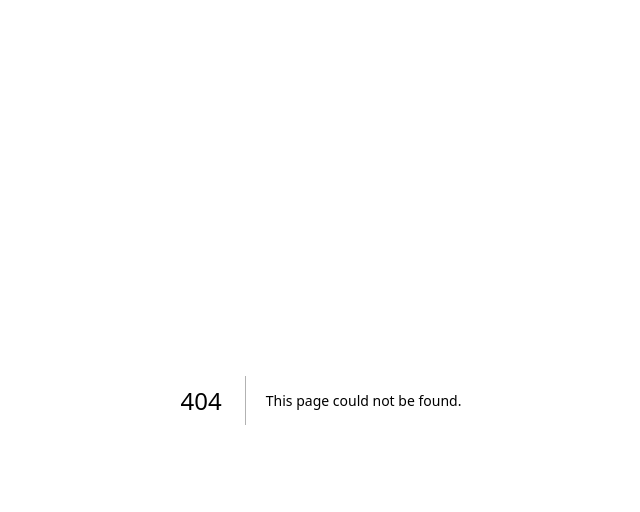
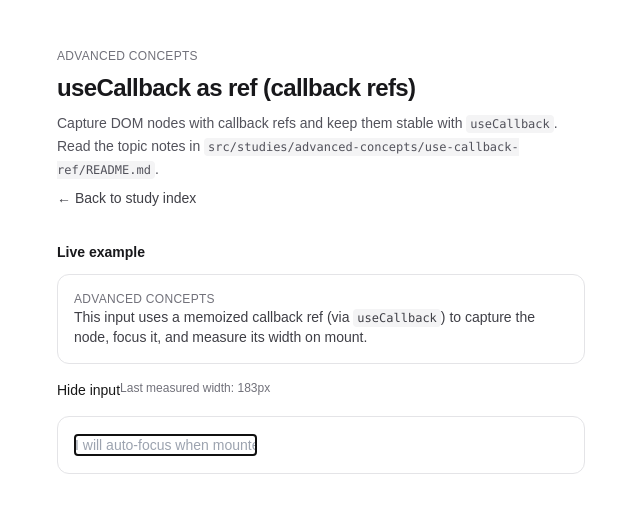
Before and after one commit to Rennatts/React-Next-studies, a Next.js app: page /studies/advanced-concepts/use-callback-ref in a window 1280 px wide. Before the commit this address had no page. Shown: the top 512 px of the page, without its empty margins (319-959 px from the left). Built offline with nearby package versions, Linux system fonts and the light colour scheme.

Commit message:
usecallback as ref

```diff
--- a/src/app/page.tsx
+++ b/src/app/page.tsx
@@ -113,6 +113,13 @@ const topics = [
     href: "/studies/advanced-concepts/use-id",
     category: "Advanced concepts",
   },
+  {
+    title: "useCallback as ref",
+    description:
+      "Callback refs let you capture DOM nodes on mount/unmount; memoize with useCallback to keep ref identity stable.",
+    href: "/studies/advanced-concepts/use-callback-ref",
+    category: "Advanced concepts",
+  },
 ] as const;
 
 export default function Home() {
--- /dev/null
+++ b/src/app/studies/advanced-concepts/use-callback-ref/page.tsx
@@ -0,0 +1,51 @@
+import type { Metadata } from "next";
+import Link from "next/link";
+import { UseCallbackRefDemo } from "@/studies/advanced-concepts/use-callback-ref/UseCallbackRefDemo";
+
+export const metadata: Metadata = {
+  title: "Study: useCallback as ref",
+  description:
+    "Advanced concept: callback refs and why you may memoize them with useCallback.",
+};
+
+export default function UseCallbackRefStudyPage() {
+  return (
+    <div className="mx-auto flex min-h-screen max-w-xl flex-col gap-8 px-6 py-12">
+      <header className="space-y-2">
+        <p className="text-xs font-medium uppercase tracking-wide text-zinc-500 dark:text-zinc-400">
+          Advanced concepts
+        </p>
+        <h1 className="text-2xl font-semibold tracking-tight text-zinc-900 dark:text-zinc-50">
+          useCallback as ref (callback refs)
+        </h1>
+        <p className="text-sm leading-relaxed text-zinc-600 dark:text-zinc-400">
+          Capture DOM nodes with callback refs and keep them stable with{" "}
+          <code className="rounded bg-zinc-100 px-1 py-0.5 text-xs dark:bg-zinc-900">
+            useCallback
+          </code>
+          . Read the topic notes in{" "}
+          <code className="rounded bg-zinc-100 px-1 py-0.5 text-xs dark:bg-zinc-900">
+            src/studies/advanced-concepts/use-callback-ref/README.md
+          </code>
+          .
+        </p>
+        <Link
+          href="/"
+          className="inline-flex text-sm font-medium text-zinc-700 underline-offset-4 hover:underline dark:text-zinc-300"
+        >
+          ← Back to study index
+        </Link>
+      </header>
+
+      <section aria-labelledby="demo-heading" className="space-y-3">
+        <h2
+          id="demo-heading"
+          className="text-sm font-semibold text-zinc-900 dark:text-zinc-50"
+        >
+          Live example
+        </h2>
+        <UseCallbackRefDemo />
+      </section>
+    </div>
+  );
+}
--- /dev/null
+++ b/src/studies/advanced-concepts/use-callback-ref/UseCallbackRefDemo.tsx
@@ -0,0 +1,57 @@
+"use client";
+
+import { useCallback, useState } from "react";
+
+export function UseCallbackRefDemo() {
+  const [show, setShow] = useState(true);
+  const [width, setWidth] = useState<number | null>(null);
+
+  const inputRef = useCallback((node: HTMLInputElement | null) => {
+    if (!node) return;
+    node.focus();
+    setWidth(Math.round(node.getBoundingClientRect().width));
+  }, []);
+
+  return (
+    <div className="space-y-4">
+      <div className="rounded-xl border border-zinc-200 p-4 dark:border-zinc-800">
+        <p className="text-xs font-medium uppercase tracking-wide text-zinc-500 dark:text-zinc-400">
+          Advanced concepts
+        </p>
+        <p className="mt-2 text-sm text-zinc-700 dark:text-zinc-300">
+          This input uses a <span className="font-medium">memoized callback ref</span>{" "}
+          (via <code className="rounded bg-zinc-100 px-1 py-0.5 text-xs dark:bg-zinc-900">useCallback</code>)
+          to capture the node, focus it, and measure its width on mount.
+        </p>
+      </div>
+
+      <div className="flex flex-wrap items-center gap-2">
+        <button
+          type="button"
+          onClick={() => setShow((v) => !v)}
+          className="rounded-md bg-zinc-900 px-3 py-2 text-sm font-medium text-white dark:bg-zinc-50 dark:text-zinc-900"
+        >
+          {show ? "Hide" : "Show"} input
+        </button>
+        <p className="text-xs text-zinc-500 dark:text-zinc-400">
+          Last measured width: <span className="font-medium">{width ? `${width}px` : "—"}</span>
+        </p>
+      </div>
+
+      <div className="rounded-xl border border-zinc-200 p-4 dark:border-zinc-800">
+        {show ? (
+          <input
+            ref={inputRef}
+            placeholder="I will auto-focus when mounted"
+            className="w-full rounded-md border border-zinc-200 bg-white px-3 py-2 text-sm text-zinc-900 outline-none ring-zinc-300 focus:ring-2 dark:border-zinc-800 dark:bg-zinc-950 dark:text-zinc-50 dark:ring-zinc-700"
+          />
+        ) : (
+          <p className="text-sm text-zinc-600 dark:text-zinc-400">
+            Input is unmounted. (A callback ref receives <code className="rounded bg-zinc-100 px-1 py-0.5 text-xs dark:bg-zinc-900">null</code>{" "}
+            on unmount.)
+          </p>
+        )}
+      </div>
+    </div>
+  );
+}
```
Also changed, not shown: src/studies/README.md, src/studies/advanced-concepts/use-callback-ref/README.md (added).
